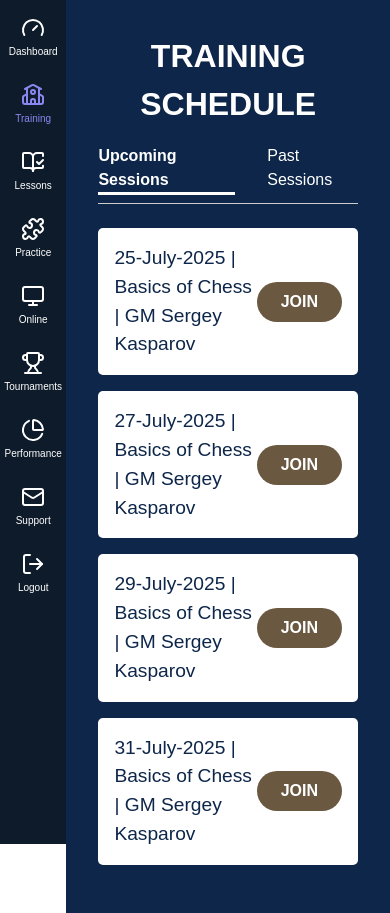
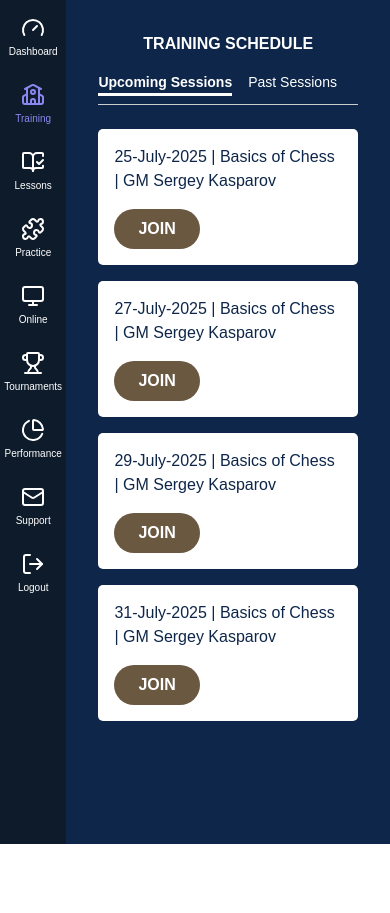
Before and after one commit to ComplianceFrontiers/ChessChamps2.0, a Next.js app: page /training in a window 390 px wide. After the commit the page ends 844 px from the top, so only its background shows below. Built offline with nearby package versions, Linux system fonts and the light colour scheme.

Commit message:
base setup

```diff
--- /dev/null
+++ b/app/training/Training.module.scss
@@ -0,0 +1,81 @@
+.training-container {
+    background-color: #0d2649;
+    color: white;
+    min-height: 100vh;
+    padding: 2rem;
+    font-family: sans-serif;
+  }
+
+  .heading {
+    text-align: center;
+    font-weight: bold;
+    font-size: 2rem;
+    margin-bottom: 1rem;
+
+    @media (max-width: 768px) {
+      font-size: 1rem;
+    }
+  }
+
+  .tabs {
+    display: flex;
+    gap: 2rem;
+    border-bottom: 1px solid #ccc;
+    padding-bottom: 0.5rem;
+    margin-bottom: 1.5rem;
+
+    span {
+      cursor: pointer;
+
+      &.active {
+        font-weight: bold;
+        border-bottom: 3px solid white;
+      }
+    }
+
+    @media (max-width: 768px) {
+      gap: 1rem;
+      font-size: 14px;
+      flex-wrap: wrap;
+    }
+  }
+
+  .session-card {
+    background-color: white;
+    color: #0d2649;
+    margin-bottom: 1rem;
+    padding: 1rem;
+    border-radius: 5px;
+    display: flex;
+    justify-content: space-between;
+    align-items: center;
+
+    @media (max-width: 768px) {
+      flex-direction: column;
+      align-items: flex-start;
+      gap: 1rem;
+    }
+  }
+
+  .session-info {
+    font-size: 1.2rem;
+
+    @media (max-width: 768px) {
+      font-size: 1rem;
+    }
+  }
+
+  .join-button {
+    background-color: #6a5841;
+    color: white;
+    border: none;
+    border-radius: 25px;
+    padding: 0.5rem 1.5rem;
+    cursor: pointer;
+    font-weight: bold;
+  }
+
+  .no-sessions {
+    text-align: center;
+    margin-top: 2rem;
+  }
--- a/app/training/page.js
+++ b/app/training/page.js
@@ -1,11 +1,10 @@
 'use client';
 
 import React, { useState } from 'react';
+import styles from './Training.module.scss';
 
 const Training = () => {
-    const [activeTab, setActiveTab] = useState('upcoming'); // ✅ Correct
-
-
+  const [activeTab, setActiveTab] = useState('upcoming');
 
   const upcomingSessions = [
     { date: '25-July-2025', topic: 'Basics of Chess', coach: 'GM Sergey Kasparov' },
@@ -15,63 +14,36 @@
   ];
 
   return (
-        <div style={{ backgroundColor: '#0D2649', color: 'white', minHeight: '100vh', padding: '2rem', fontFamily: 'sans-serif' }}>
-            <h1 style={{ textAlign: 'center', fontWeight: 'bold', fontSize: '2rem', marginBottom: '1rem' }}>TRAINING SCHEDULE</h1>
+    <div className={styles['training-container']}>
+      <h1 className={styles.heading}>TRAINING SCHEDULE</h1>
 
-            {/* Tabs */}
-            <div style={{ display: 'flex', gap: '2rem', borderBottom: '1px solid #ccc', paddingBottom: '0.5rem', marginBottom: '1.5rem' }}>
+      <div className={styles.tabs}>
         <span
-                    style={{
-                        fontWeight: activeTab === 'upcoming' ? 'bold' : 'normal',
-                        borderBottom: activeTab === 'upcoming' ? '3px solid white' : 'none',
-                        cursor: 'pointer'
-                    }}
+          className={activeTab === 'upcoming' ? styles.active : ''}
           onClick={() => setActiveTab('upcoming')}
         >
           Upcoming Sessions
         </span>
         <span
-                    style={{
-                        fontWeight: activeTab === 'past' ? 'bold' : 'normal',
-                        borderBottom: activeTab === 'past' ? '3px solid white' : 'none',
-                        cursor: 'pointer'
-                    }}
+          className={activeTab === 'past' ? styles.active : ''}
           onClick={() => setActiveTab('past')}
         >
           Past Sessions
         </span>
       </div>
 
-            {/* Session List */}
-            {activeTab === 'upcoming' && upcomingSessions.map((session, index) => (
-                <div key={index} style={{
-                    backgroundColor: 'white',
-                    color: '#0D2649',
-                    marginBottom: '1rem',
-                    padding: '1rem',
-                    borderRadius: '5px',
-                    display: 'flex',
-                    justifyContent: 'space-between',
-                    alignItems: 'center'
-                }}>
-                    <span style={{ fontSize: '1.2rem' }}>{`${session.date} | ${session.topic} | ${session.coach}`}</span>
-                    <button style={{
-                        backgroundColor: '#6A5841',
-                        color: 'white',
-                        border: 'none',
-                        borderRadius: '25px',
-                        padding: '0.5rem 1.5rem',
-                        cursor: 'pointer',
-                        fontWeight: 'bold'
-                    }}>
-                        JOIN
-                    </button>
+      {activeTab === 'upcoming' &&
+        upcomingSessions.map((session, index) => (
+          <div key={index} className={styles['session-card']}>
+            <span className={styles['session-info']}>
+              {`${session.date} | ${session.topic} | ${session.coach}`}
+            </span>
+            <button className={styles['join-button']}>JOIN</button>
           </div>
         ))}
 
-            {/* Past Sessions Placeholder */}
       {activeTab === 'past' && (
-                <div style={{ textAlign: 'center', marginTop: '2rem' }}>
+        <div className={styles['no-sessions']}>
           <p>No past sessions available yet.</p>
         </div>
       )}
```
Lines whose indentation alone changed are shown as unchanged.
